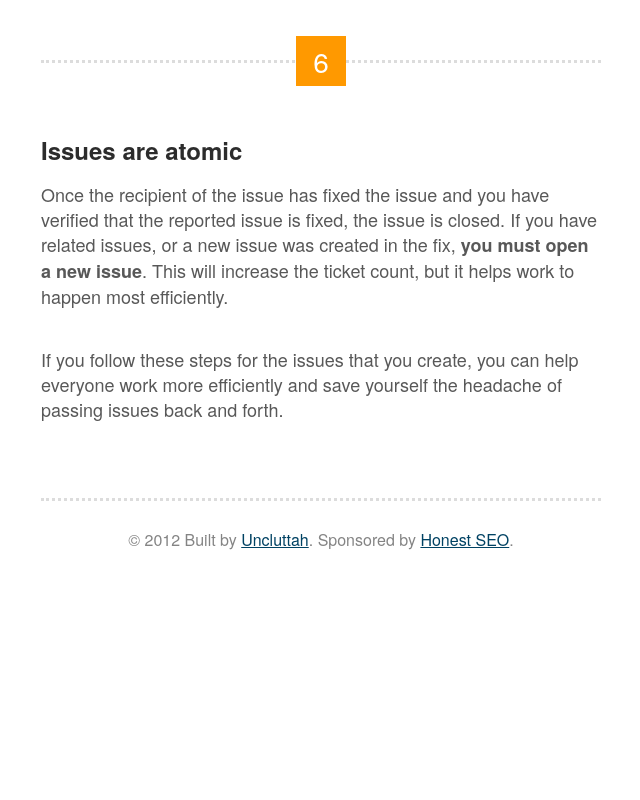
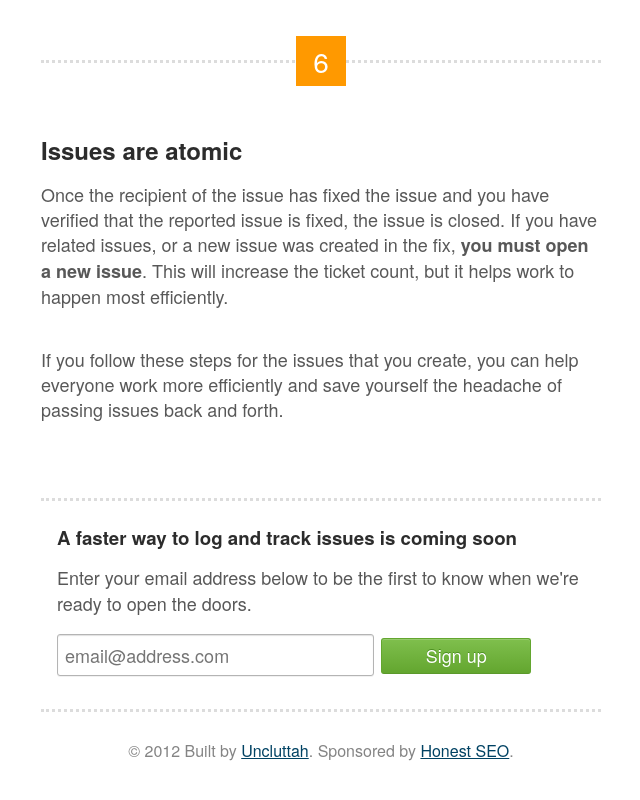
Before and after one commit to hondocode/how-to-properly-log-an-issue, a plain HTML site: page public/index.html in a window 1280 px wide. Shown: the part 3215-4015 px from the top of the page, without its empty margins (319-959 px from the left). Before the commit the page ends 3814 px from the top, so only its background shows below. Drawn offline with Linux system fonts and the light colour scheme.

Commit message:
New form

```diff
--- /dev/null
+++ b/public/html5shiv.js
@@ -0,0 +1,4 @@
+(function(g,b){function k(){var a=e.elements;return"string"==typeof a?a.split(" "):a}function l(a){var c={},f=a.createElement,b=a.createDocumentFragment,d=b();a.createElement=function(a){if(!e.shivMethods)return f(a);var b;b=c[a]?c[a].cloneNode():m.test(a)?(c[a]=f(a)).cloneNode():f(a);return b.canHaveChildren&&!n.test(a)?d.appendChild(b):b};a.createDocumentFragment=Function("h,f","return function(){var n=f.cloneNode(),c=n.createElement;h.shivMethods&&("+k().join().replace(/\w+/g,function(a){f(a);
+d.createElement(a);return'c("'+a+'")'})+");return n}")(e,d)}function h(a){var c;if(a.documentShived)return a;if(e.shivCSS&&!i){c=a.createElement("p");var b=a.getElementsByTagName("head")[0]||a.documentElement;c.innerHTML="x<style>article,aside,figcaption,figure,footer,header,hgroup,nav,section{display:block}mark{background:#FF0;color:#000}</style>";c=!!b.insertBefore(c.lastChild,b.firstChild)}j||(c=!l(a));if(c)a.documentShived=c;return a}var d=g.html5||{},n=/^<|^(?:button|form|map|select|textarea|object|iframe|option|optgroup)$/i,
+m=/^<|^(?:a|b|button|code|div|fieldset|form|h1|h2|h3|h4|h5|h6|i|iframe|img|input|label|li|link|ol|option|p|param|q|script|select|span|strong|style|table|tbody|td|textarea|tfoot|th|thead|tr|ul)$/i,i,j;(function(){var a=b.createElement("a");a.innerHTML="<xyz></xyz>";i="hidden"in a;if(!(a=1==a.childNodes.length))a:{try{b.createElement("a")}catch(c){a=!0;break a}a=b.createDocumentFragment();a="undefined"==typeof a.cloneNode||"undefined"==typeof a.createDocumentFragment||"undefined"==typeof a.createElement}j=
+a})();var e={elements:d.elements||"abbr article aside audio bdi canvas data datalist details figcaption figure footer header hgroup mark meter nav output progress section summary time video",shivCSS:!1!==d.shivCSS,shivMethods:!1!==d.shivMethods,type:"default",shivDocument:h};g.html5=e;h(b)})(this,document);
--- a/public/index.html
+++ b/public/index.html
@@ -93,8 +93,17 @@
       </div>
     </section>
     <p>If you follow these steps for the issues that you create, you can help everyone work more efficiently and save yourself the headache of passing issues back and forth.</p>
+    <div class="promo">
+      <h3>A faster way to log and track issues is coming soon</h3>
+      <p>Enter your email address below to be the first to know when we're ready to open the doors.</p>
+      <form action="http://happyoscar.createsend.com/t/r/s/yhtudkj/" method="post" class="email-form">
+        <input type="text" name="cm-yhtudkj-yhtudkj" id="yhtudkj-yhtudkj" class="email-field" placeholder="email@address.com" />
+        <button class="email-button">Sign up</button>
+      </form>
+    </div>
     <footer>
-      &copy; 2012 Built by <a href="http://uncluttah.com">Uncluttah</a>. Sponsored by <a href="http://gethonestseo.com">Honest SEO</a>.
+      &copy; 2012 Built by <a href="http://uncluttah.com">Uncluttah</a>.
+      Sponsored&nbsp;by&nbsp;<a href="http://gethonestseo.com">Honest&nbsp;SEO</a>.
     </footer>
 
     <script type="text/javascript">
--- a/public/styles.css
+++ b/public/styles.css
@@ -72,9 +72,80 @@ body {
 			color: rgb(255,255,255);
 		}
 
+	.promo {
+		margin: 4.688em 0 0;
+		padding: 1.75em 1em;
+		border-top: 3px dotted rgb(220,220,220);
+	}
+
+		.promo h3 {
+			margin: 0;
+		}
+
+	.email-form {
+		margin: 0;
+	}
+
+		.email-field {
+			display: block;
+			width: 100%;
+			border: 1px solid rgb(180,180,180);
+			margin-bottom: 5px;
+			padding: 7px;
+			font-size: 1.125em;
+			box-sizing: border-box;
+			-moz-box-sizing: border-box;
+			-webkit-box-sizing: border-box;
+			box-shadow: 0 1px 0 #F1F1F1, inset 0 1px 1px #E0E0E0;
+			border-radius: 3px;
+			font-family: "HelveticaNeue", "Helvetica Neue", Helvetica, Arial, "Lucida Grande", sans-serif;
+		}
+
+		.email-button {
+			background-color: #7fbf4d;
+			background-image: -webkit-gradient(linear, left top, left bottom, color-stop(0%, #7fbf4d), color-stop(100%, #63a62f));
+			background-image: -webkit-linear-gradient(top, #7fbf4d, #63a62f);
+			background-image: -moz-linear-gradient(top, #7fbf4d, #63a62f);
+			background-image: -ms-linear-gradient(top, #7fbf4d, #63a62f);
+			background-image: -o-linear-gradient(top, #7fbf4d, #63a62f);
+			background-image: linear-gradient(top, #7fbf4d, #63a62f);
+			border: 1px solid #63a62f;
+			border-bottom: 1px solid #5b992b;
+			-webkit-border-radius: 3px;
+			-moz-border-radius: 3px;
+			border-radius: 3px;
+			-webkit-box-shadow: inset 0 1px 0 0 #96ca6d;
+			-moz-box-shadow: inset 0 1px 0 0 #96ca6d;
+			box-shadow: inset 0 1px 0 0 #96ca6d;
+			color: #fff;
+			line-height: 1;
+			padding: 7px 0 9px 0;
+			text-align: center;
+			text-shadow: 0 -1px 0 #4c9021;
+			display: block;
+			width: 100%;
+			font-size: 1.125em;
+			border-radius: 3px;
+			font-family: "HelveticaNeue", "Helvetica Neue", Helvetica, Arial, "Lucida Grande", sans-serif;
+			cursor: pointer;
+		}
+
+			.email-button:hover {
+				background-color: #76b347;
+			    background-image: -webkit-gradient(linear, left top, left bottom, color-stop(0%, #76b347), color-stop(100%, #5e9e2e));
+			    background-image: -webkit-linear-gradient(top, #76b347, #5e9e2e);
+			    background-image: -moz-linear-gradient(top, #76b347, #5e9e2e);
+			    background-image: -ms-linear-gradient(top, #76b347, #5e9e2e);
+			    background-image: -o-linear-gradient(top, #76b347, #5e9e2e);
+			    background-image: linear-gradient(top, #76b347, #5e9e2e);
+			    -webkit-box-shadow: inset 0 1px 0 0 #8dbf67;
+			    -moz-box-shadow: inset 0 1px 0 0 #8dbf67;
+			    box-shadow: inset 0 1px 0 0 #8dbf67;
+			    cursor: pointer;
+			}
+
 	footer {
 		border-top: 3px dotted rgb(220,220,220);
-		margin: 4.688em 0 0;
 		padding-top: 1.75em;
 		text-align: center;
 		color: rgb(132,132,132);
@@ -93,4 +164,14 @@ body {
 			margin: 3em auto;
 		}
 
+		.email-field {
+			width: 60%;
+			display: inline-block;
+			margin-right: 3px;
+		}
+
+		.email-button {
+			width: 150px;
+			display: inline-block;
+		}
 	}
```
